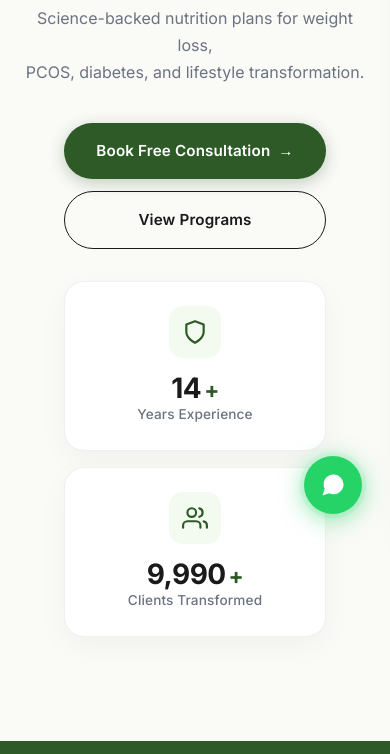
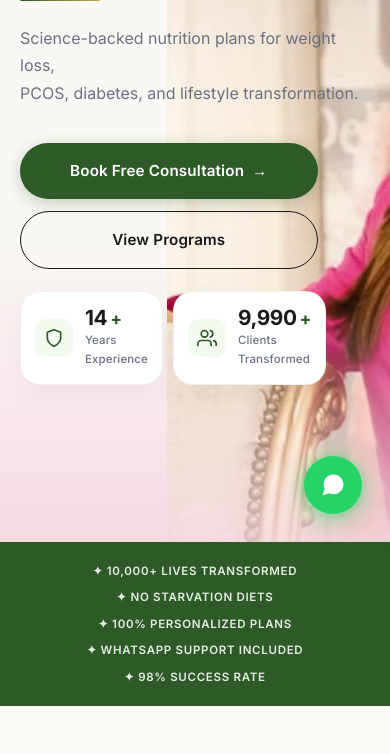
Before and after one commit to tusharandcollege-art/Redesign, a plain HTML site: page index.html in a window 390 px wide. Shown: the part 302-1056 px from the top of the page. Drawn offline with Linux system fonts and the light colour scheme.

Commit message:
Redesign mobile hero to match provided overlapping poster layout

```diff
--- a/styles.css
+++ b/styles.css
@@ -1275,22 +1275,40 @@
 
 /* Small tablet / large mobile */
 @media (max-width: 860px) {
-  /* Hero goes single column, image below */
   .hero {
-    grid-template-columns: 1fr;
-    grid-template-rows: auto auto;
-    min-height: auto;
+    display: block;
+    position: relative;
+    padding-bottom: 20px;
+    background: linear-gradient(to bottom, #FAF8F5 65%, #F6DAE4 100%);
+    overflow: hidden;
   }
 
   .hero__content {
-    padding: 120px 32px 60px;
+    position: relative;
+    z-index: 1;
+    padding: 100px 20px 20px;
     max-width: 100%;
-    order: 1;
+    text-align: left;
   }
 
   .hero__image-panel {
-    display: none;
+    display: block;
+    position: absolute;
+    top: 50px;
+    right: -30px;
+    width: 65%;
+    height: 75%;
+    z-index: 0;
+    background: transparent;
+    -webkit-mask-image: linear-gradient(to bottom, black 65%, transparent 100%);
+    mask-image: linear-gradient(to bottom, black 65%, transparent 100%);
   }
+
+  .hero__image {
+    object-position: 35% top;
+  }
+
+  .hero__image-overlay { display: none; }
 
   .about__container { grid-template-columns: 1fr; gap: 40px; }
   .about__img-frame { max-width: 420px; margin: 0 auto; }
@@ -1314,20 +1332,24 @@
   .section { padding: 72px 0; }
   .container { padding: 0 20px; }
 
-  .hero__content { padding: 40px 20px 60px; text-align: center; }
+  .hero__content { padding: 70px 20px 20px; text-align: left; }
 
-  /* Center everything inside the hero content on mobile */
-  .hero__content > * { margin-left: auto; margin-right: auto; }
-  .hero__title { font-size: 2.8rem; }
-  .hero__subtitle { font-size: 1.05rem; }
+  /* Left-align typography */
+  .hero__content > * { margin-left: 0; margin-right: auto; }
+  .hero__title { font-size: 2.8rem; line-height: 1.05; margin-bottom: 14px; max-width: 85%; }
+  .hero__subtitle { font-size: 0.9rem; max-width: 65%; line-height: 1.5; margin-bottom: 24px; }
 
-  .hero__stats { flex-direction: column; align-items: stretch; gap: 16px; margin-top: 20px; }
-  .hero__stat-card { flex-direction: column; text-align: center; justify-content: center; padding: 24px; }
-  .hero__stat-value { justify-content: center; }
+  .hero__stats { flex-direction: row; align-items: stretch; gap: 10px; margin-top: 10px; }
+  .hero__stat-card { flex-direction: row; text-align: left; justify-content: flex-start; padding: 16px 14px; gap: 12px; }
+  .hero__stat-value { justify-content: flex-start; font-size: 1.3rem; }
+  .hero__stat-icon { width: 38px; height: 38px; border-radius: 10px; }
+  .hero__stat-icon svg { width: 20px; height: 20px; }
+  .hero__stat-label { font-size: 0.72rem; }
+  .hero__stat-plus { font-size: 1.1rem; }
 
-  .hero__pill { font-size: 0.72rem; }
+  .hero__pill { font-size: 0.65rem; margin-bottom: 20px; display: inline-flex; }
 
-  .hero__actions { flex-direction: column; gap: 12px; }
+  .hero__actions { flex-direction: column; gap: 12px; width: 85%; margin-bottom: 20px; }
   .hero__actions .btn { width: 100%; }
 
   .programs-grid { grid-template-columns: 1fr; }
```
